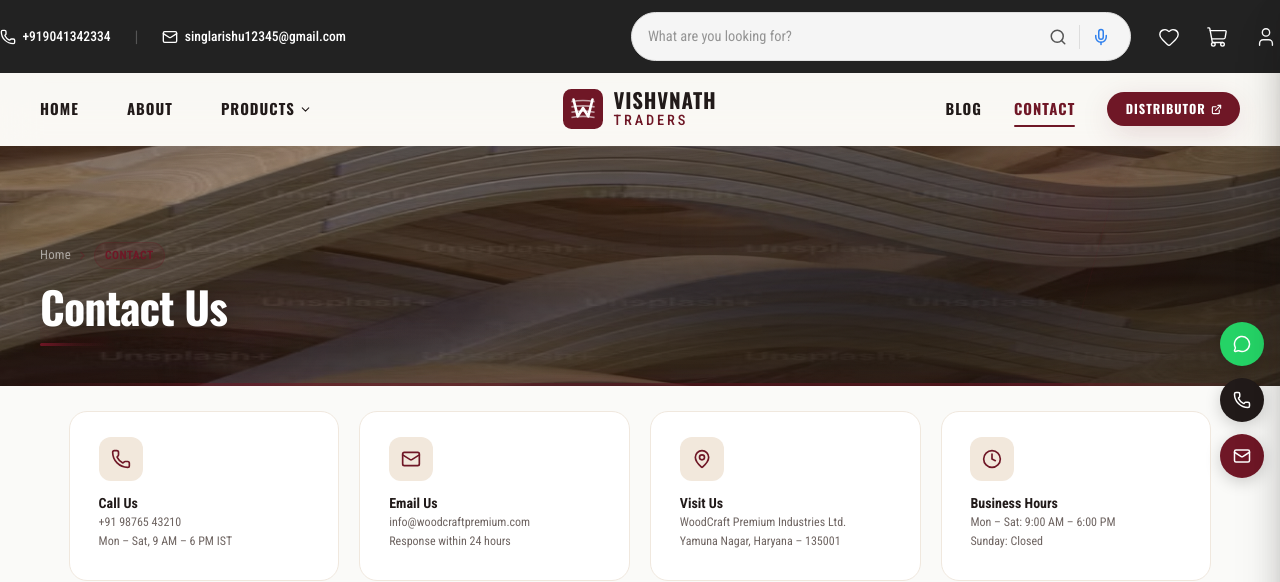
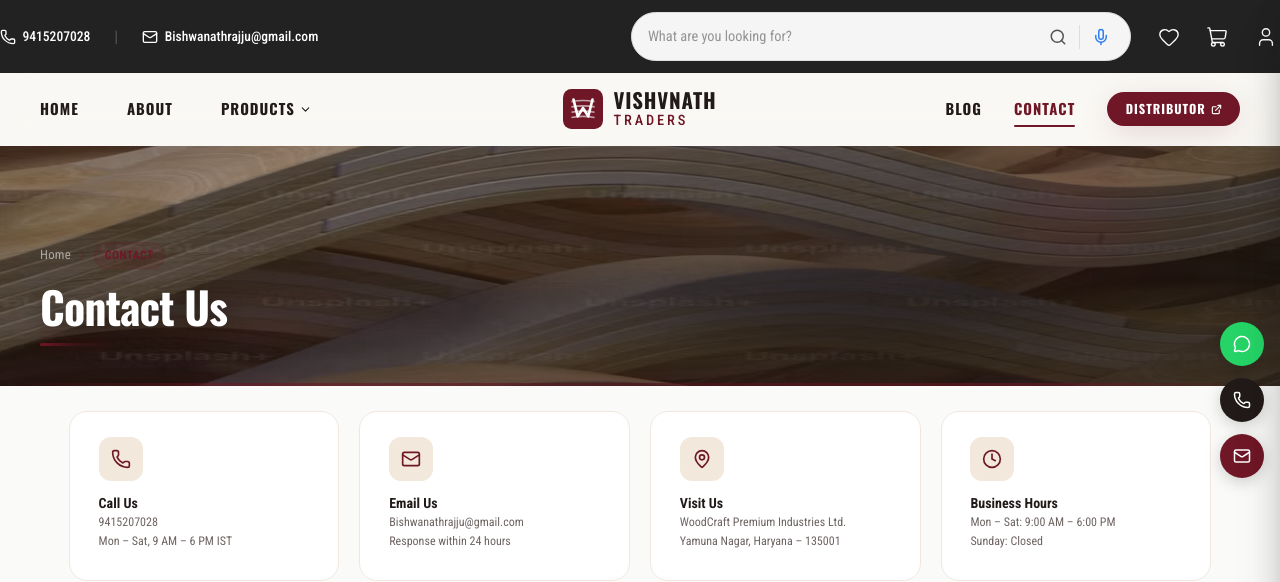
Before and after one commit to helpinfinitedev-ux/vishvnathtraders-fe, a Next.js app: page /contact in a window 1280 px wide. Shown: the top 582 px of the page. Built offline with nearby package versions, Linux system fonts and the light colour scheme.

Commit message:
add SearchAndActions component and site configuration data

```diff
--- a/app/components/layout/SearchAndActions.tsx
+++ b/app/components/layout/SearchAndActions.tsx
@@ -105,7 +105,7 @@ export function SearchAndActions() {
         className="hide-mobile"
       >
         <a
-          href="tel:+919041342334"
+          href="tel:9415207028"
           style={{
             display: "flex",
             alignItems: "center",
@@ -119,13 +119,13 @@ export function SearchAndActions() {
           className="hover-opacity"
         >
           <Phone size={16} />
-          <span>+919041342334</span>
+          <span>9415207028</span>
         </a>
 
         <span style={{ color: "#555" }} className="hide-tablet">|</span>
 
         <a
-          href="mailto:singlarishu12345@gmail.com"
+          href="mailto:Bishwanathrajju@gmail.com"
           style={{
             display: "flex",
             alignItems: "center",
@@ -139,7 +139,7 @@ export function SearchAndActions() {
           className="hover-opacity hide-tablet"
         >
           <Mail size={16} />
-          <span>singlarishu12345@gmail.com</span>
+          <span>Bishwanathrajju@gmail.com</span>
         </a>
       </div>
 
--- a/src/data/siteConfig.ts
+++ b/src/data/siteConfig.ts
@@ -6,14 +6,14 @@
 import type { NavLink, Certification } from "@/types";
 
 export const SITE_CONFIG = {
-  name: "WoodCraft Premium",
+  name: "Vishvnath Traders",
   tagline: "Engineered for Excellence. Built to Last.",
   description:
-    "WoodCraft Premium is India's trusted manufacturer of ISI-certified plywood, blockboard, veneer, laminates, and flush doors — supplying architects, interior designers, builders, and distributors across the country.",
-  url: "https://woodcraftpremium.com",
-  email: "info@woodcraftpremium.com",
-  phone: "+91 98765 43210",
-  whatsapp: "+919876543210",
+    "Vishvnath Traders is India's trusted supplier of  plywood, blockboard, veneer, laminates, and flush doors — supplying architects, interior designers, builders, and distributors across the country.",
+  url: "https://vishvnathtraders.com",
+  email: "Bishwanathrajju@gmail.com",
+  phone: "9415207028",
+  whatsapp: "7571868042",
   address: {
     line1: "WoodCraft Premium Industries Ltd.",
     line2: "Plot No. 42, Industrial Area Phase II",
```
Lines whose indentation alone changed are shown as unchanged.
